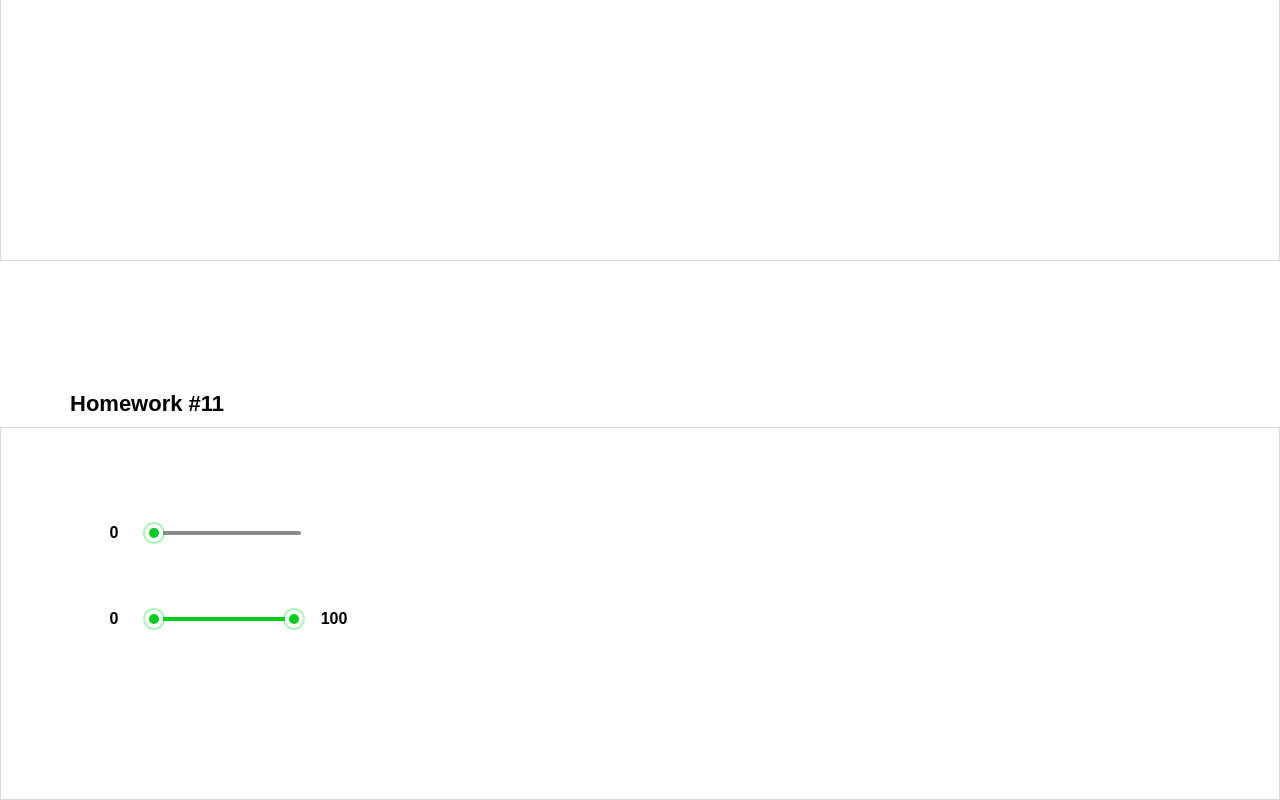
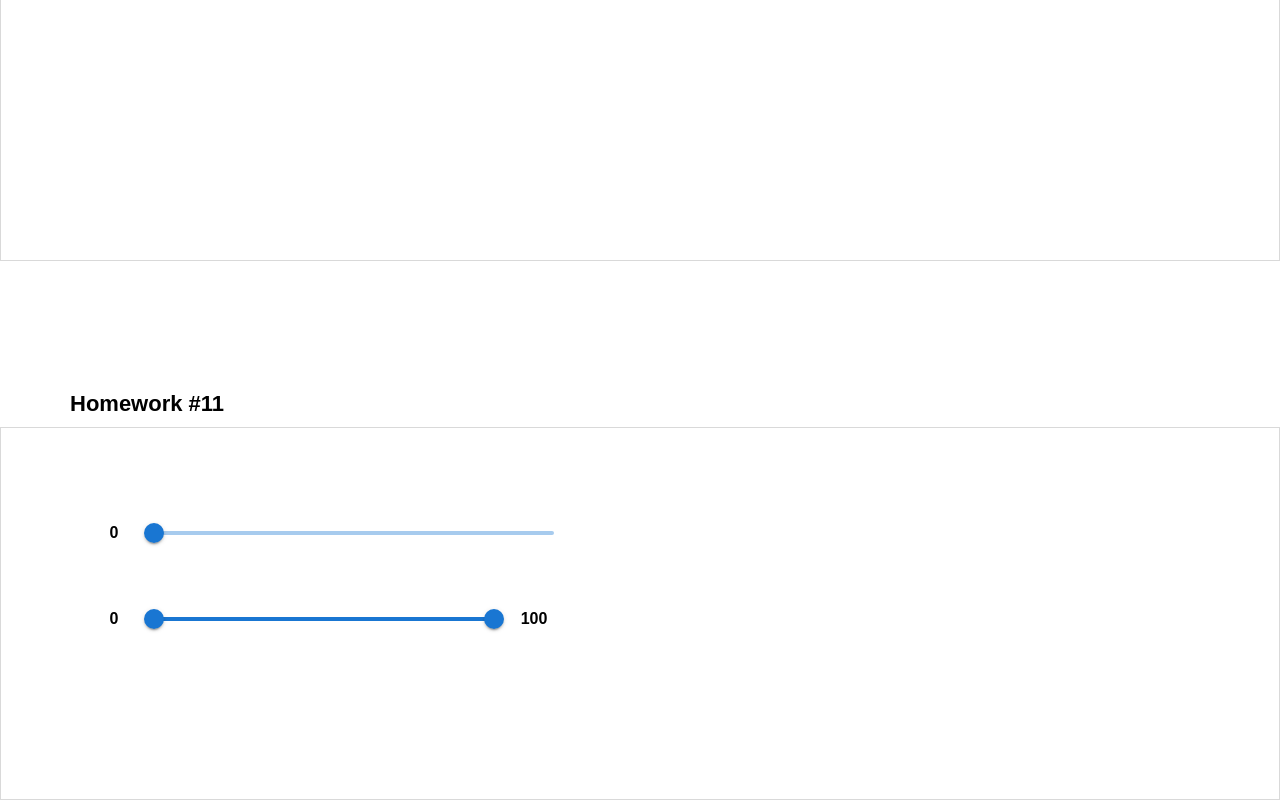
Before and after one commit to MarinaArmenovnaDev/HW-sprint-2, a React (Create React App) app: page /#/error404 in a window 1280 px wide. Shown: the part 3234-4034 px from the top of the page. Built offline with nearby package versions, Linux system fonts and the light colour scheme.

Commit message:
first commit

```diff
--- a/src/s2-homeworks/hw11/HW11.module.css
+++ b/src/s2-homeworks/hw11/HW11.module.css
@@ -3,14 +3,15 @@
     flex-direction: column;
     gap: 56px;
     padding: 20px;
-    max-width: 300px;
+    width: 100%;
+    max-width: 500px;
+
 }
 
 .wrapper {
     display: flex;
     align-items: center;
     gap: 20px;
-    width: 100%;
 }
 
 .number {
@@ -18,4 +19,5 @@
     color: #000;
     min-width: 40px;
     text-align: center;
+    flex-shrink: 0;
 }
--- a/src/s2-homeworks/hw11/HW11.tsx
+++ b/src/s2-homeworks/hw11/HW11.tsx
@@ -5,8 +5,12 @@ import {restoreState} from '../hw06/localStorage/localStorage'
 import SuperRange from './common/c7-SuperRange/SuperRange'
 
 function HW11() {
+
+
     const [value1, setValue1] = useState(restoreState<number>('hw11-value1', 0))
     const [value2, setValue2] = useState(restoreState<number>('hw11-value2', 100))
+
+
 
     const change = (event: Event, value: number | number[]) => {
         if (Array.isArray(value)) {
--- a/src/s2-homeworks/hw11/common/c7-SuperRange/SuperRange.tsx
+++ b/src/s2-homeworks/hw11/common/c7-SuperRange/SuperRange.tsx
@@ -5,42 +5,7 @@ const SuperRange: React.FC<SliderProps> = (props) => {
     return (
         <Slider
             sx={{
-                width: 147,
-                height: 4,
-                color: '#00CC22',
-                padding: '13px 0',
-                '& .MuiSlider-rail': {
-                    backgroundColor: '#8B8B8B',
-                    opacity: 1,
-                    height: 4,
-                    borderRadius: 10,
-                },
-                '& .MuiSlider-track': {
-                    backgroundColor: '#00CC22',
-                    height: 4,
-                    borderRadius: 10,
-                    border: 'none',
-                },
-                '& .MuiSlider-thumb': {
-                    width: 18,
-                    height: 18,
-                    backgroundColor: '#00CC22',
-                    border: '4px solid white',
-                    boxShadow: '0 0 0 2px rgba(0, 204, 34, 0.3)',
-                    '&:hover, &.Mui-active': {
-                        boxShadow: '0 0 0 4px rgba(0, 204, 34, 0.3)',
-                    },
-                    '&:before': {
-                        display: 'none',
-                    },
-                },
-                '& .MuiSlider-valueLabel': {
-                    backgroundColor: 'transparent',
-                    color: '#000',
-                    fontWeight: 'bold',
-                    fontSize: 12,
-                    top: -30,
-                },
+
             }}
             {...props}
         />
```
